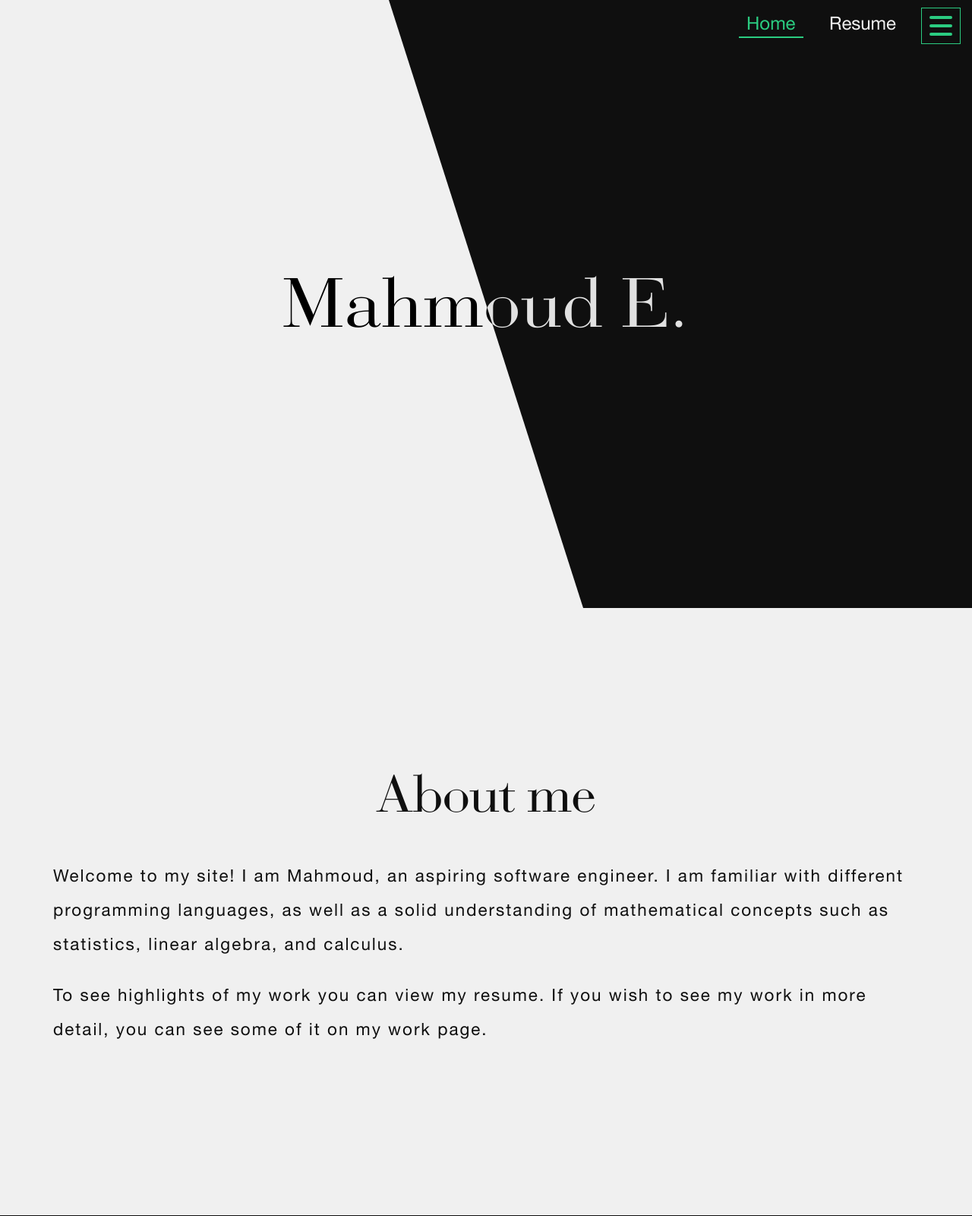
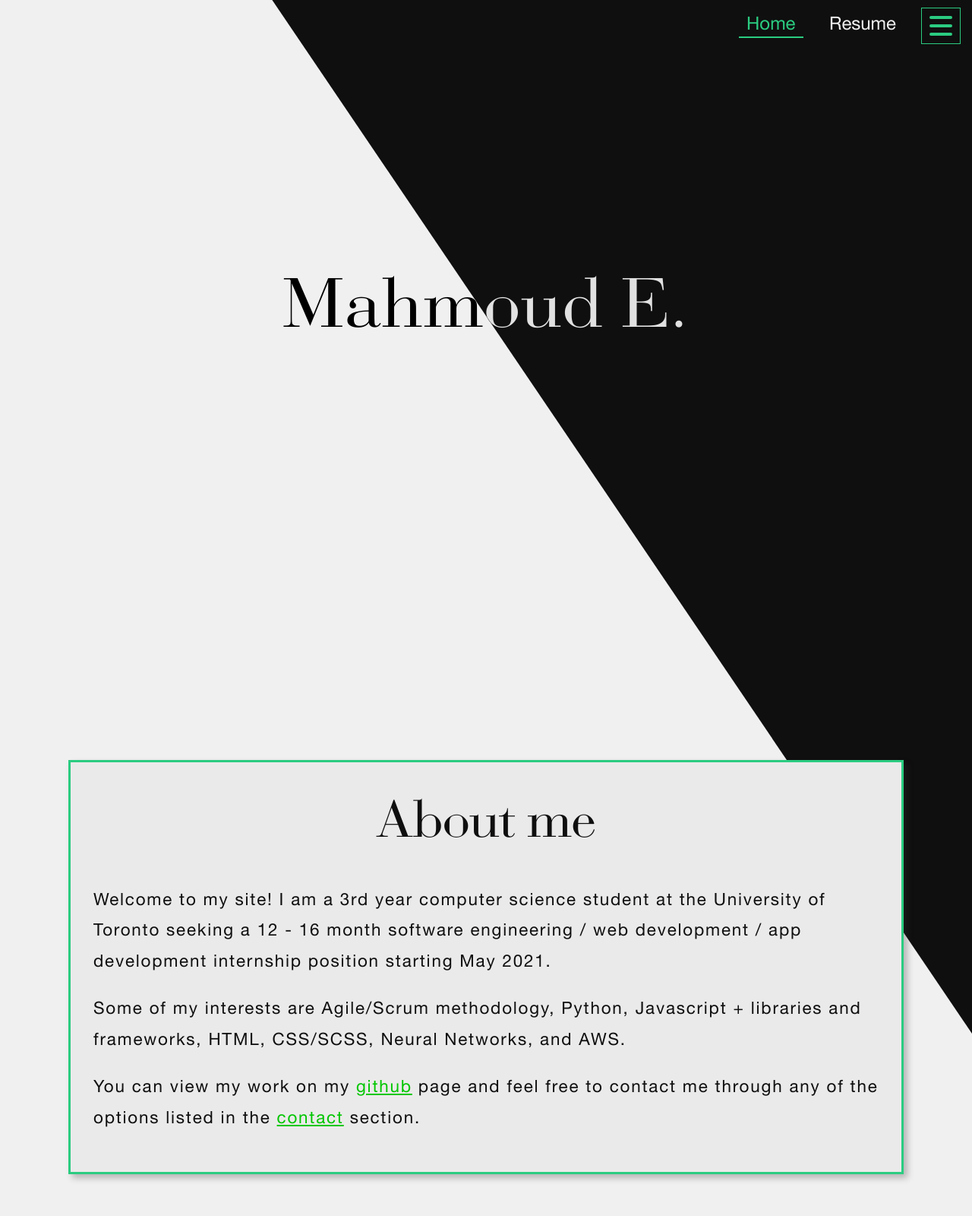
Before and after one commit to MEBestawy/Personal-Site-Deploy, a plain HTML site: page index.html in a window 1280 px wide. Shown: the top 1600 px of the page at 76% size. Drawn offline with Linux system fonts and the light colour scheme.

Commit message:
Restyled about me section

```diff
--- a/CSS/Header/HeaderDesigner.scss
+++ b/CSS/Header/HeaderDesigner.scss
@@ -12,7 +12,7 @@ $side-menu-width: 260px;
   padding: 3px;
   margin-right: 15px;
   position: fixed;
-	right:0;
+  right: 0;
   background: get($colors, dark);
   width: fit-content;
   z-index: 10;
@@ -38,7 +38,7 @@ $side-menu-width: 260px;
   transform: translate(0px, -11px) rotate(45deg);
 }
 
-#MobileToggle >* {
+#MobileToggle > * {
   margin: 7px;
   height: 4px;
   width: 30px;
@@ -49,7 +49,8 @@ $side-menu-width: 260px;
 #HeaderMenu {
   padding-right: 80px;
   padding-top: 13px;
-	margin:0;
+  margin: 0;
+  background: transparent;
   right: 0;
   z-index: 8;
 
@@ -57,8 +58,12 @@ $side-menu-width: 260px;
     font-family: get($fonts, content);
     border: none;
     background: transparent;
-		margin: 0; margin-right: 10px; margin-left: 10px;
-		padding: 3px; padding-right: 10px; padding-left: 10px;
+    margin: 0;
+    margin-right: 10px;
+    margin-left: 10px;
+    padding: 3px;
+    padding-right: 10px;
+    padding-left: 10px;
     position: relative;
     text-align: center;
     font-size: 24px;
@@ -70,13 +75,15 @@ $side-menu-width: 260px;
     border-bottom-color: get($colors, light);
   }
 
-	.ChosenOpt,  .ChosenOpt:hover {
+  .ChosenOpt,
+  .ChosenOpt:hover {
     color: get($colors, high-light);
     border-bottom-color: get($colors, high-light);
   }
 }
 
-#MenuBack, menu {
+#MenuBack,
+menu {
   position: fixed;
   background-color: get($colors, dark);
   padding: 0;
@@ -87,7 +94,7 @@ $side-menu-width: 260px;
 #MenuBack {
   height: 50px;
   width: 100%;
-	z-index: 4;
+  z-index: 5;
 }
 
 .Mobile {
@@ -103,7 +110,7 @@ $side-menu-width: 260px;
   background-color: transparent;
   position: fixed;
   z-index: 6;
-	height:100%;
+  height: 100%;
   top: 50px;
   width: $side-menu-width;
   overflow-y: scroll;
@@ -125,8 +132,8 @@ $side-menu-width: 260px;
   height: auto;
 }
 
-#SideMenuOptions >* {
-	margin:auto;
+#SideMenuOptions > * {
+  margin: auto;
   border: solid 1px get($colors, light);
   text-align: center;
   width: fit-content;
@@ -145,7 +152,8 @@ $side-menu-width: 260px;
   letter-spacing: 2px;
 }
 
-#SideMenuOptions >*:hover, .SideMenuOpt:hover {
+#SideMenuOptions > *:hover,
+.SideMenuOpt:hover {
   border-color: get($colors, high-light);
   color: get($colors, high-light);
   box-shadow: 0px 0px 5px 0px get($colors, high-light);
@@ -164,12 +172,11 @@ $side-menu-width: 260px;
 }
 
 .FreezeOnScreen {
-	top:10px;
+  top: 10px;
 }
 
 //Smaller than medium screen
 @media screen and (max-width: get($breakPoints, mid)) {
-
   #SideMenu {
     width: 100%;
     right: 0;
@@ -192,7 +199,7 @@ $side-menu-width: 260px;
   }
 
   #MenuBack {
-		z-index:7;
+    z-index: 7;
     top: 50px;
     border-top: solid 1px get($colors, high-light);
   }
@@ -210,7 +217,8 @@ $side-menu-width: 260px;
   .PressedMenu {
     position: fixed;
     height: calc(100% - 57px);
-		margin: 0; padding: 0;
+    margin: 0;
+    padding: 0;
     width: 100%;
     display: flex;
     flex-direction: row;
@@ -227,7 +235,8 @@ $side-menu-width: 260px;
     }
   }
 
-	.Mobile, #MobileToggle {
+  .Mobile,
+  #MobileToggle {
     display: absolute;
   }
 }
--- a/CSS/MainPage/IndexDesigner.scss
+++ b/CSS/MainPage/IndexDesigner.scss
@@ -13,7 +13,6 @@
   justify-content: center;
   z-index: 5;
 }
-
 
 .ContentSection {
   padding: 70px;
@@ -41,11 +40,11 @@
 
 /* First section styles */
 #FirstBackground {
-	height: 100%;
+  height: 170%;
   width: 100%;
+  align-self: start;
   background-color: get($colors, dark);
-	-webkit-clip-path: polygon(100% 0, 40% 0, 60% 100%, 100% 100%);
-	clip-path: polygon(100% 0, 40% 0, 60% 100%, 100% 100%);
+  clip-path: polygon(28% 0, 100% 100%, 100% 0);
   position: absolute;
 }
 
@@ -62,41 +61,30 @@
   mix-blend-mode: difference;
 }
 
-/* Quote section styles */
-blockquote {
-	margin: 0;
-	padding: 0;
-}
-
-.BigQuote:before, .BigQuote:after {
-	color: get($colors, dark);
-	display: inline-block;
-	vertical-align: top;
-	height: 30px;
-	line-height: 60px;
-	font-size: 70px;
-}
-
-.BigQuote:before {
-	content: '\201C';
-}
-
-.BigQuote:after {
-	content: '\201D';
+/* About section */
+#AboutSection {
+  padding: 30px;
+  margin: auto;
+  max-width: 1100px;
+  border: solid 3px get($colors, high-light);
+  box-shadow: 5px 5px 8px rgba($color: get($colors, lighter-dark), $alpha: 0.3);
+  background: rgb(235, 234, 234);
+  position: relative;
+  z-index: 5;
+  box-sizing: border-box;
 }
 
 .Msg {
   font-size: 1.4em;
-	letter-spacing: 2px;
-	line-height: 2em;
+  letter-spacing: 1.8px;
+  line-height: 1.8em;
   font-family: get($fonts, content);
   margin: 0;
+
+  a {
+    text-decoration: underline;
+    color: rgb(0, 198, 0);
   }
-
-.QuoteOwner {
-	margin-top: 10px;
-	margin-right: 20px;
-	text-align: right;
 }
 
 /* Work section */
@@ -116,7 +104,7 @@ blockquote {
   width: 100%;
   height: 250px;
   border-bottom: solid 2px get($colors, high-light);
-	background-image: linear-gradient(30deg,#3B0080, #EA0101);
+  background-image: linear-gradient(30deg, #3b0080, #ea0101);
 }
 
 .WorkBody {
@@ -133,8 +121,8 @@ blockquote {
   border: solid 2px get($colors, high-light);
   width: 120px;
   height: 120px;
-	background-repeat:no-repeat;
-	background-size:contain;
+  background-repeat: no-repeat;
+  background-size: contain;
   background-image: url("/Images/LOGO.png");
 }
 
@@ -158,7 +146,7 @@ blockquote {
   float: right;
   background-color: transparent;
   background-image: url("/Images/GooglePlayBadge.png");
-	background-repeat:no-repeat;
+  background-repeat: no-repeat;
   background-size: 100% 100%;
   height: 0.35 * get($badgeStyling, gPlayBadge-height);
   width: 0.35 * get($badgeStyling, gPlayBadge-width);
@@ -191,26 +179,56 @@ blockquote {
   background-color: get($colors, dark);
 }
 
-
-
-
-
-
-
-
-
-// Specific stuling for work section
+// Specific styling for work section
 @media screen and (max-width: 730px) {
-	.WorkProjTitle, .DownloadBadge {
+  .WorkProjTitle,
+  .DownloadBadge {
     float: none;
     margin-top: 20px;
   }
 
   .WorkHeader {
-		height:200px;
+    height: 200px;
   }
 }
 
+/* Quote section styles */
+blockquote {
+  margin: 0;
+  padding: 0;
+}
+
+.BigQuote:before,
+.BigQuote:after {
+  color: get($colors, dark);
+  display: inline-block;
+  vertical-align: top;
+  height: 30px;
+  line-height: 60px;
+  font-size: 70px;
+}
+
+.BigQuote:before {
+  content: "\201C";
+}
+
+.BigQuote:after {
+  content: "\201D";
+}
+
+.RecMsg {
+  font-size: 1.4em;
+  letter-spacing: 2px;
+  line-height: 2em;
+  font-family: get($fonts, content);
+  margin: 0;
+}
+
+.QuoteOwner {
+  margin-top: 10px;
+  margin-right: 20px;
+  text-align: right;
+}
 
 //Midium screen
 @media screen and (max-width: get($breakPoints, mid)) {
@@ -219,7 +237,11 @@ blockquote {
   }
 
   #Name {
-		font-size:4em;
+    font-size: 4em;
+  }
+
+  #AboutSection {
+    padding: 20px;
   }
 
   .Msg {
@@ -242,15 +264,20 @@ blockquote {
     font-size: 3.2em;
   }
 
+  #AboutSection {
+    padding: 15px;
+    margin: 0 20px;
+  }
+
   .Msg {
     font-size: 1.1em;
-		letter-spacing: 1.6px;
-		line-height: 1.8em;
+    letter-spacing: 1.4px;
+    line-height: 1.7em;
     font-family: get($fonts, content);
     margin: 0;
   }
 
-	.ContentSection >* {
+  .ContentSection > * {
     margin: 0 30px;
   }
 
@@ -270,7 +297,7 @@ blockquote {
   }
 
   .WorkHeader {
-		height:150px;
+    height: 150px;
   }
 
   .RepoButton {
--- a/Scripts/HeaderScript.js
+++ b/Scripts/HeaderScript.js
@@ -1,4 +1,12 @@
 /* Script for the header components */
+
+const adjustMenuBackZVal = () => {
+  if (window.pageYOffset > window.innerHeight) {
+    $("#MenuBack").css("zIndex", "6");
+  } else {
+    $("#MenuBack").css("zIndex", "5");
+  }
+};
 
 // Tracking scroll position
 var prevScrollpos = window.pageYOffset;
@@ -9,10 +17,12 @@ var menuMakingInterval = setInterval(() => {
   if ($("#HomeBtn")[0] && $("#ResumeBtn")[0]) {
     // Highlight the appropriate button depending on current page
     if (document.URL.toLowerCase().includes("resume")) {
-            $("#ResumeBtn")[0].classList.add('ChosenOpt');
+      $("#ResumeBtn")[0].classList.add("ChosenOpt");
     } else {
-            $("#HomeBtn")[0].classList.add('ChosenOpt');
+      $("#HomeBtn")[0].classList.add("ChosenOpt");
     }
+
+    adjustMenuBackZVal();
 
     // Element highlighted, no need to check anymore
     clearInterval(menuMakingInterval);
@@ -20,7 +30,7 @@ var menuMakingInterval = setInterval(() => {
 }, 100);
 
 // Reacting to user scrolling
-$(window).scroll(function() {
+$(window).scroll(function () {
   // Tracking current scrolling position
   var currentScrollPos = window.pageYOffset;
 
@@ -29,22 +39,23 @@ $(window).scroll(function() {
     // Checking is user is scrolling up or down
     if (prevScrollpos >= currentScrollPos) {
       // User scrolling up
-            $("#MobileToggle").addClass("ScrollUpToggleMenu")
+      $("#MobileToggle").addClass("ScrollUpToggleMenu");
       $("#HeaderMenu").addClass("ScrollUpPageMenu");
       $("#MenuBack").addClass("ScrollUpPageMenu");
       $("#MobileToggle").removeClass("ScrollDownMenu");
       $("#HeaderMenu").removeClass("ScrollDownMenu");
       $("#MenuBack").removeClass("ScrollDownMenu");
-
     } else {
       // User scrolling down
       $("#MobileToggle").addClass("ScrollDownMenu");
       $("#HeaderMenu").addClass("ScrollDownMenu");
       $("#MenuBack").addClass("ScrollDownMenu");
-            $("#MobileToggle").removeClass("ScrollUpToggleMenu")
+      $("#MobileToggle").removeClass("ScrollUpToggleMenu");
       $("#HeaderMenu").removeClass("ScrollUpPageMenu");
       $("#MenuBack").removeClass("ScrollUpPageMenu");
     }
+
+    adjustMenuBackZVal();
 
     // Tracking scroll position
     prevScrollpos = currentScrollPos;
@@ -52,7 +63,7 @@ $(window).scroll(function() {
 });
 
 // Detect if bar menu is clicked
-$(document).on("click","#MobileToggle", function(e) {
+$(document).on("click", "#MobileToggle", function (e) {
   // Check if menu is openned or closed
   if ($("#MobileToggle").hasClass("MenuClosed")) {
     // Open menu
@@ -60,7 +71,6 @@ $(document).on("click","#MobileToggle", function(e) {
     $("#MobileToggle").addClass("CancelMenu");
     $("#SideMenu").addClass("ActiveSideMenu");
     $("#SideMenu").removeClass("InactiveSideMenu");
-
   } else {
     //Close menu
     $("#MobileToggle").removeClass("FreezeOnScreen");
@@ -71,6 +81,6 @@ $(document).on("click","#MobileToggle", function(e) {
 
   // Adjusting elements
   $("#MenuBack").toggleClass("HideOnMobile");
-    $("#HeaderMenu").toggleClass( "HideOnMobile PressedMenu");
-    $("#MobileToggle").toggleClass( "MenuClosed MenuOpened");
+  $("#HeaderMenu").toggleClass("HideOnMobile PressedMenu");
+  $("#MobileToggle").toggleClass("MenuClosed MenuOpened");
 });
--- a/index.html
+++ b/index.html
@@ -1,19 +1,23 @@
 <!-- Main page of website -->
 <!DOCTYPE html>
-<html lang = "en">
+<html lang="en">
   <head>
-		<meta charset="UTF-8">
-		<meta name="viewport" content="width=device-width, initial-scale=1.0">
-		<meta http-equiv="X-UA-Compatible" content="ie=edge">
+    <meta charset="UTF-8" />
+    <meta name="viewport" content="width=device-width, initial-scale=1.0" />
+    <meta http-equiv="X-UA-Compatible" content="ie=edge" />
 
     <!-- Icon thumbnails -->
-		<link  rel="icon" type="image/png" href="/Images/Favicon.png">
-		<link  rel="apple-touch-icon" type="image/png" href="/Images/SiteThumbnail.png">
+    <link rel="icon" type="image/png" href="/Images/Favicon.png" />
+    <link
+      rel="apple-touch-icon"
+      type="image/png"
+      href="/Images/SiteThumbnail.png"
+    />
 
     <!-- Styles -->
-		<link rel = "stylesheet" href = "/CSS/MainPage/IndexDesigner.css"/>
-		<link rel = "stylesheet" href = "/CSS/Header/HeaderDesigner.css"/>
-		<link rel = "stylesheet" href = "/CSS/Footer/FooterDesigner.css"/>
+    <link rel="stylesheet" href="/CSS/MainPage/IndexDesigner.css" />
+    <link rel="stylesheet" href="/CSS/Header/HeaderDesigner.css" />
+    <link rel="stylesheet" href="/CSS/Footer/FooterDesigner.css" />
 
     <!-- Scripts -->
     <script src="/Scripts/jquery.js"></script>
@@ -37,15 +41,30 @@
     </div>
 
     <!-- About me section -->
-		<div class="ContentSection" id="AboutSection">
+    <div class="ContentSection">
+      <div id="AboutSection">
         <div class="ContentHeader Title" id="AboutTitle">
           About me
         </div>
         <div class="Msg" id="AboutMsg">
-				<p>Welcome to my site! I am Mahmoud, an aspiring software engineer. I am familiar with different programming languages, as well as a solid understanding of mathematical concepts such as statistics, linear algebra, and calculus.
+          <p>
+            Welcome to my site! I am a 3rd year computer science student at the
+            University of Toronto seeking a 12 - 16 month software engineering /
+            web development / app development internship position starting May
+            2021.
           </p>
-				<p>To see highlights of my work you can view my resume. If you wish to see my work in more detail, you can see some of it on my work page.
+          <p>
+            Some of my interests are Agile/Scrum methodology, Python, Javascript
+            + libraries and frameworks, HTML, CSS/SCSS, Neural Networks, and
+            AWS.
           </p>
+          <p>
+            You can view my work on my
+            <a href="https://github.com/MEBestawy">github</a> page and feel free
+            to contact me through any of the options listed in the
+            <a href="#ContactSection">contact</a> section.
+          </p>
+        </div>
       </div>
     </div>
 
@@ -63,15 +82,25 @@
             <div class="WorkProjTitle">
               Truth or Dare
             </div>
-						<a class="AppLink" href="https://play.google.com/store/apps/details?id=com.D2.truth_or_dare" target="_blank">
+            <a
+              class="AppLink"
+              href="https://play.google.com/store/apps/details?id=com.D2.truth_or_dare"
+              target="_blank"
+            >
               <button class="DownloadBadge"></button>
             </a>
           </div>
           <div class="WorkBodyDesc">
-							A fun and enjoyable game of Truth or Dare, but with a twist! Get to play the game anonymized. You never know when you will be picked next, nor whose truth or dare you might get!
+            A fun and enjoyable game of Truth or Dare, but with a twist! Get to
+            play the game anonymized. You never know when you will be picked
+            next, nor whose truth or dare you might get!
           </div>
 
-					<a class="RepoLink" href="https://github.com/MEBestawy/ToD-App" target="_blank">
+          <a
+            class="RepoLink"
+            href="https://github.com/MEBestawy/ToD-App"
+            target="_blank"
+          >
             <button class="RepoButton">
               Github Repo
             </button>
@@ -89,13 +118,13 @@
 			</div>
 
 			<blockquote class="BigQuote">
-				<div class="Msg" id="RecommendationMsg">
+				<div class="RecMsg" id="RecommendationMsg">
 					Lorem ipsum dolor sit amet, consectetur adipisicing elit. Laudantium inventore nemo libero quae, ipsa doloribus repudiandae nobis neque! Repellat eligendi, a ullam quisquam iusto minus quo consequatur laboriosam modi sequi.
 					Lorem ipsum dolor sit amet consectetur adipisicing elit. Consequatur quo recusandae qui odio, inventore a porro expedita aliquid odit voluptate amet, deleniti omnis, animi officiis. Doloremque nemo reiciendis rem quo?
 				</div>
 			</blockquote>
 
-			<div class="Msg QuoteOwner">
+			<div class="RecMsg QuoteOwner">
 				- Mahmoud, Software Engineer
 			</div>
 		</div>
```
Also changed, not shown: CSS/Header/HeaderDesigner.css, CSS/MainPage/IndexDesigner.css, 2 other files. Lines whose indentation alone changed are shown as unchanged.
